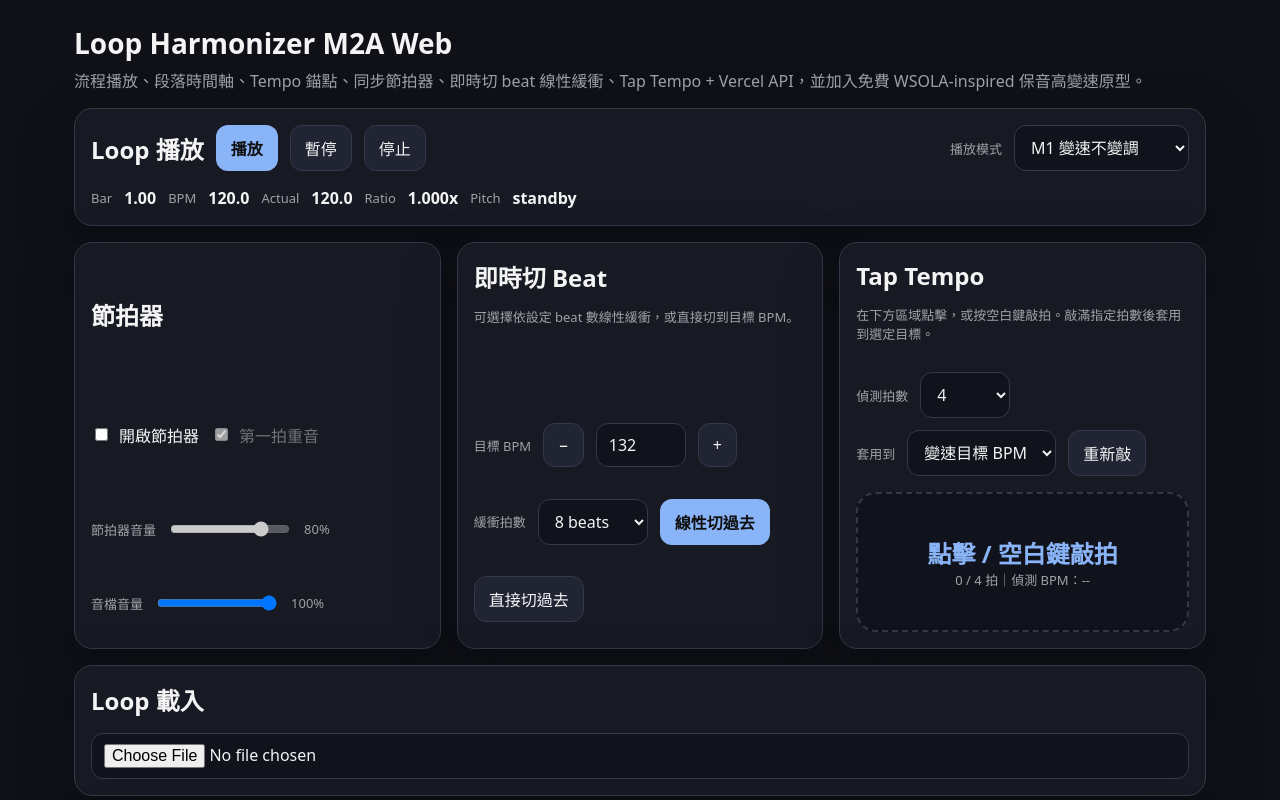
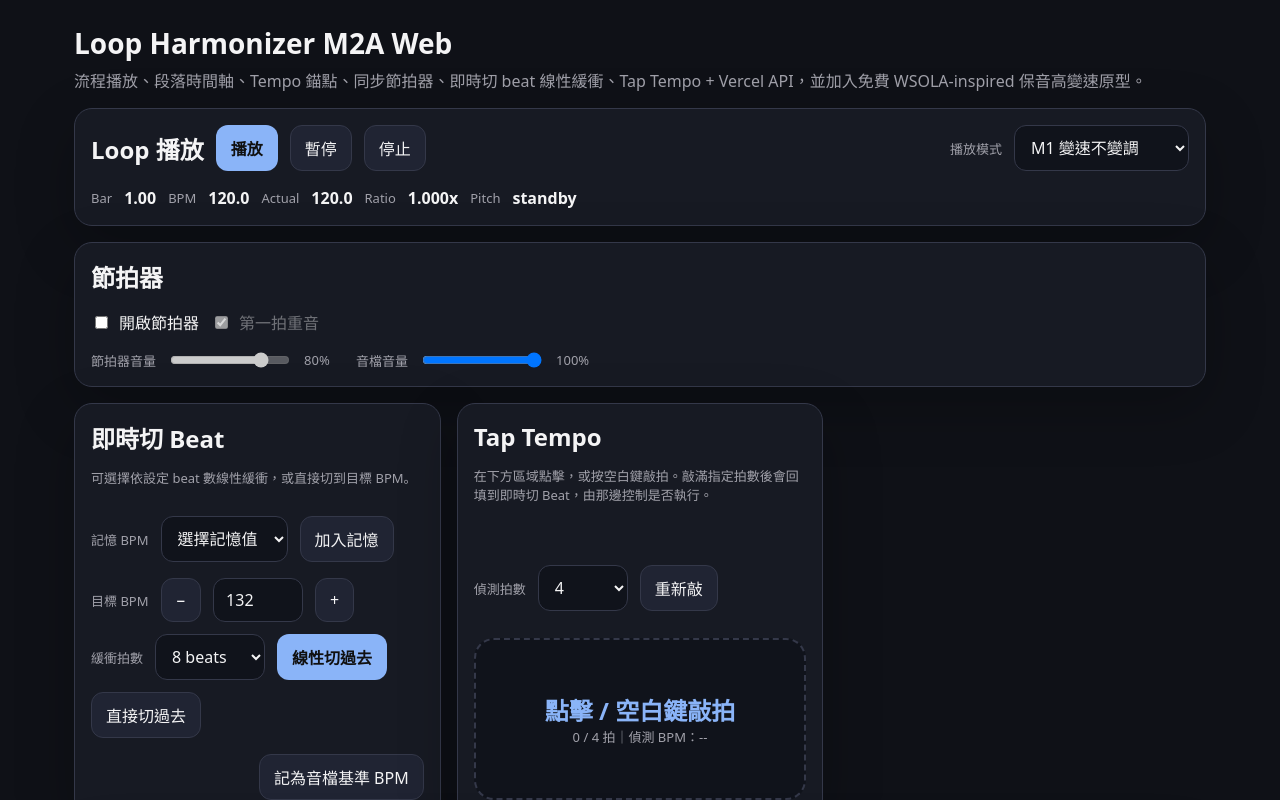
Before and after one commit to vickcn/loop-harmonizer-web, a Next.js app: page / in a window 1280 px wide. Shown: the top 800 px of the page. Built offline with nearby package versions, Linux system fonts and the light colour scheme.

Commit message:
v0.0.0.7; 節拍器功能進階

```diff
--- a/app/page.tsx
+++ b/app/page.tsx
@@ -117,6 +117,7 @@ export default function Page() {
       />
 
       <div style={{ display: "grid", gridTemplateColumns: "repeat(auto-fit, minmax(320px, 1fr))", gap: 16 }}>
+        <div style={{ gridColumn: "1 / -1" }}>
           <MetronomePanel
             enabled={metronomeEnabled}
             accentFirstBeat={metronomeAccent}
@@ -130,21 +131,27 @@ export default function Page() {
             onMetronomeVolumeChange={handleMetronomeVolume}
             onAudioVolumeChange={handleAudioVolume}
           />
+        </div>
         <LiveBeatPanel
           targetBpm={targetBpm}
           transitionBeats={transitionBeats}
+          canSaveAsAudioBase={loaded}
           onTargetBpmChange={setTargetBpm}
           onTransitionBeatsChange={setTransitionBeats}
           onApply={() => triggerLiveBeat()}
           onApplyDirect={() => triggerLiveBeat(targetBpm, transitionBeats, true)}
+          onSaveAsAudioBase={() => {
+            updateTimeline({ ...timeline, audioSource: { ...timeline.audioSource, userConfirmedBpm: targetBpm } });
+          }}
+          onApplyPreset={(bpm) => triggerLiveBeat(bpm, transitionBeats, false)}
+          onApplyDirectPreset={(bpm) => triggerLiveBeat(bpm, transitionBeats, true)}
         />
         <TapTempoPad
           songId={timeline.id}
           currentTimelineBpm={status.loopBpm}
-          onSuggestedBpm={(bpm, beats) => triggerLiveBeat(bpm, beats)}
-          onSuggestedBaseBpm={(bpm) => {
-            updateTimeline({ ...timeline, audioSource: { ...timeline.audioSource, userConfirmedBpm: bpm } });
+          onSuggestedBpm={(bpm, beats) => {
             setTargetBpm(bpm);
+            setTransitionBeats(beats);
           }}
         />
       </div>
--- a/components/LiveBeatPanel.tsx
+++ b/components/LiveBeatPanel.tsx
@@ -1,26 +1,89 @@
 "use client";
 
-import { useState } from "react";
+import { useEffect, useMemo, useState } from "react";
+
+const BPM_PRESETS_STORAGE_KEY = "loop-harmonizer.liveBeat.bpmPresets";
 
 type Props = {
   targetBpm: number;
   transitionBeats: number;
+  canSaveAsAudioBase: boolean;
   onTargetBpmChange: (bpm: number) => void;
   onTransitionBeatsChange: (beats: number) => void;
   onApply: () => void;
   onApplyDirect: () => void;
+  onSaveAsAudioBase: () => void;
+  onApplyPreset: (bpm: number) => void;
+  onApplyDirectPreset: (bpm: number) => void;
 };
 
-export function LiveBeatPanel({ targetBpm, transitionBeats, onTargetBpmChange, onTransitionBeatsChange, onApply, onApplyDirect }: Props) {
+export function LiveBeatPanel({
+  targetBpm,
+  transitionBeats,
+  canSaveAsAudioBase,
+  onTargetBpmChange,
+  onTransitionBeatsChange,
+  onApply,
+  onApplyDirect,
+  onSaveAsAudioBase,
+  onApplyPreset,
+  onApplyDirectPreset,
+}: Props) {
   const [inputVal, setInputVal] = useState("");
+  const [bpmPresets, setBpmPresets] = useState<number[]>([]);
+  const [draggingIndex, setDraggingIndex] = useState<number | null>(null);
   const clamp = (v: number) => Math.max(20, Math.min(300, v));
 
   const displayVal = inputVal !== "" ? inputVal : String(targetBpm);
+  const selectedPresetValue = useMemo(
+    () => (bpmPresets.includes(targetBpm) ? String(targetBpm) : ""),
+    [bpmPresets, targetBpm]
+  );
+
+  useEffect(() => {
+    try {
+      const raw = localStorage.getItem(BPM_PRESETS_STORAGE_KEY);
+      if (!raw) return;
+      const parsed = JSON.parse(raw);
+      if (!Array.isArray(parsed)) return;
+      const restored = parsed
+        .map((value) => Number(value))
+        .filter((value, index, arr) => Number.isFinite(value) && arr.indexOf(value) === index)
+        .map((value) => clamp(Math.round(value)));
+      setBpmPresets(restored);
+    } catch {
+      setBpmPresets([]);
+    }
+  }, []);
+
+  useEffect(() => {
+    localStorage.setItem(BPM_PRESETS_STORAGE_KEY, JSON.stringify(bpmPresets));
+  }, [bpmPresets]);
 
   const commit = (raw: string) => {
     const n = Number(raw);
     if (!isNaN(n) && raw.trim() !== "") onTargetBpmChange(clamp(Math.round(n)));
     setInputVal("");
+  };
+
+  const addPreset = (bpm: number) => {
+    const next = clamp(Math.round(bpm));
+    setBpmPresets((prev) => (prev.includes(next) ? prev : [...prev, next]));
+  };
+
+  const removePreset = (bpm: number) => {
+    setBpmPresets((prev) => prev.filter((value) => value !== bpm));
+  };
+
+  const movePreset = (fromIndex: number, toIndex: number) => {
+    if (fromIndex === toIndex || fromIndex < 0 || toIndex < 0) return;
+    setBpmPresets((prev) => {
+      if (fromIndex >= prev.length || toIndex >= prev.length) return prev;
+      const next = [...prev];
+      const [moved] = next.splice(fromIndex, 1);
+      next.splice(toIndex, 0, moved);
+      return next;
+    });
   };
 
   return (
@@ -29,6 +92,69 @@ export function LiveBeatPanel({ targetBpm, transitionBeats, onTargetBpmChange, o
         <h2 style={{ margin: 0 }}>即時切 Beat</h2>
         <p className="small">可選擇依設定 beat 數線性緩衝，或直接切到目標 BPM。</p>
       </div>
+      <div className="row">
+        <label className="row">
+          <span className="label">記憶 BPM</span>
+          <select
+            className="input"
+            value={selectedPresetValue}
+            onChange={(e) => {
+              if (e.target.value === "") return;
+              const next = Number(e.target.value);
+              if (!Number.isNaN(next)) onTargetBpmChange(next);
+            }}
+          >
+            <option value="">選擇記憶值</option>
+            {bpmPresets.map((bpm) => (
+              <option key={bpm} value={bpm}>{bpm}</option>
+            ))}
+          </select>
+          <button className="btn" onClick={() => addPreset(targetBpm)}>加入記憶</button>
+        </label>
+      </div>
+      {bpmPresets.length > 0 && (
+        <div className="grid" style={{ gap: 8 }}>
+          {bpmPresets.map((bpm, index) => (
+            <div
+              key={bpm}
+              className="row"
+              draggable
+              onDragStart={() => setDraggingIndex(index)}
+              onDragOver={(e) => e.preventDefault()}
+              onDrop={(e) => {
+                e.preventDefault();
+                if (draggingIndex !== null) movePreset(draggingIndex, index);
+                setDraggingIndex(null);
+              }}
+              onDragEnd={() => setDraggingIndex(null)}
+              style={{
+                justifyContent: "space-between",
+                background: "#10131b",
+                border: "1px solid var(--line)",
+                borderRadius: 12,
+                padding: "8px 10px",
+                opacity: draggingIndex === index ? 0.6 : 1,
+              }}
+            >
+              <button className="btn" style={{ padding: "6px 10px" }} onClick={() => onTargetBpmChange(bpm)}>
+                BPM {bpm}
+              </button>
+              <div className="row" style={{ gap: 8 }}>
+                <button className="btn primary" style={{ padding: "6px 10px" }} onClick={() => onApplyPreset(bpm)}>
+                  線性切
+                </button>
+                <button className="btn" style={{ padding: "6px 10px" }} onClick={() => onApplyDirectPreset(bpm)}>
+                  直接切
+                </button>
+                <span className="small" style={{ cursor: "grab" }}>拖曳排序</span>
+                <button className="btn danger" style={{ padding: "6px 10px" }} onClick={() => removePreset(bpm)}>
+                  刪除
+                </button>
+              </div>
+            </div>
+          ))}
+        </div>
+      )}
       <div className="row">
         <label className="row">
           <span className="label">目標 BPM</span>
@@ -55,6 +181,11 @@ export function LiveBeatPanel({ targetBpm, transitionBeats, onTargetBpmChange, o
         <button className="btn primary" onClick={onApply}>線性切過去</button>
         <button className="btn" onClick={onApplyDirect}>直接切過去</button>
       </div>
+      <div className="row" style={{ justifyContent: "flex-end" }}>
+        <button className="btn" disabled={!canSaveAsAudioBase} onClick={onSaveAsAudioBase}>
+          記為音檔基準 BPM
+        </button>
+      </div>
     </div>
   );
 }
--- a/components/TapTempoPad.tsx
+++ b/components/TapTempoPad.tsx
@@ -4,20 +4,16 @@ import { useEffect, useMemo, useState } from "react";
 import { calculateTapBpm } from "@/lib/tapTempo";
 import { BeatAnalyzeResponse } from "@/lib/types";
 
-type TapTarget = "liveBeat" | "audioBase";
-
 type Props = {
   songId: string;
   currentTimelineBpm: number;
   onSuggestedBpm: (bpm: number, transitionBeats: number) => void;
-  onSuggestedBaseBpm: (bpm: number) => void;
 };
 
-export function TapTempoPad({ songId, currentTimelineBpm, onSuggestedBpm, onSuggestedBaseBpm }: Props) {
+export function TapTempoPad({ songId, currentTimelineBpm, onSuggestedBpm }: Props) {
   const [requiredTaps, setRequiredTaps] = useState(4);
   const [tapTimes, setTapTimes] = useState<number[]>([]);
   const [isSending, setIsSending] = useState(false);
-  const [tapTarget, setTapTarget] = useState<TapTarget>("liveBeat");
   const bpm = useMemo(() => calculateTapBpm(tapTimes), [tapTimes]);
 
   const tap = async () => {
@@ -25,13 +21,6 @@ export function TapTempoPad({ songId, currentTimelineBpm, onSuggestedBpm, onSugg
     setTapTimes(next);
     if (next.length === requiredTaps) {
       const rawDetectedBpm = calculateTapBpm(next);
-
-      if (tapTarget === "audioBase") {
-        // 直接用前端算出的 BPM 設定音檔基準，不送 API
-        if (rawDetectedBpm) onSuggestedBaseBpm(rawDetectedBpm);
-        setTapTimes([]);
-        return;
-      }
 
       setIsSending(true);
       try {
@@ -60,7 +49,7 @@ export function TapTempoPad({ songId, currentTimelineBpm, onSuggestedBpm, onSugg
     <div className="card grid">
       <div>
         <h2 style={{ margin: 0 }}>Tap Tempo</h2>
-        <p className="small">在下方區域點擊，或按空白鍵敲拍。敲滿指定拍數後套用到選定目標。</p>
+        <p className="small">在下方區域點擊，或按空白鍵敲拍。敲滿指定拍數後會回填到即時切 Beat，由那邊控制是否執行。</p>
       </div>
       <div className="row">
         <label className="row">
@@ -69,13 +58,6 @@ export function TapTempoPad({ songId, currentTimelineBpm, onSuggestedBpm, onSugg
             <option value={4}>4</option>
             <option value={8}>8</option>
             <option value={16}>16</option>
-          </select>
-        </label>
-        <label className="row">
-          <span className="label">套用到</span>
-          <select className="input" value={tapTarget} onChange={(e) => { setTapTarget(e.target.value as TapTarget); setTapTimes([]); }}>
-            <option value="liveBeat">變速目標 BPM</option>
-            <option value="audioBase">音檔基準 BPM</option>
           </select>
         </label>
         <button className="btn" onClick={() => setTapTimes([])}>重新敲</button>
```
Lines whose indentation alone changed are shown as unchanged.
